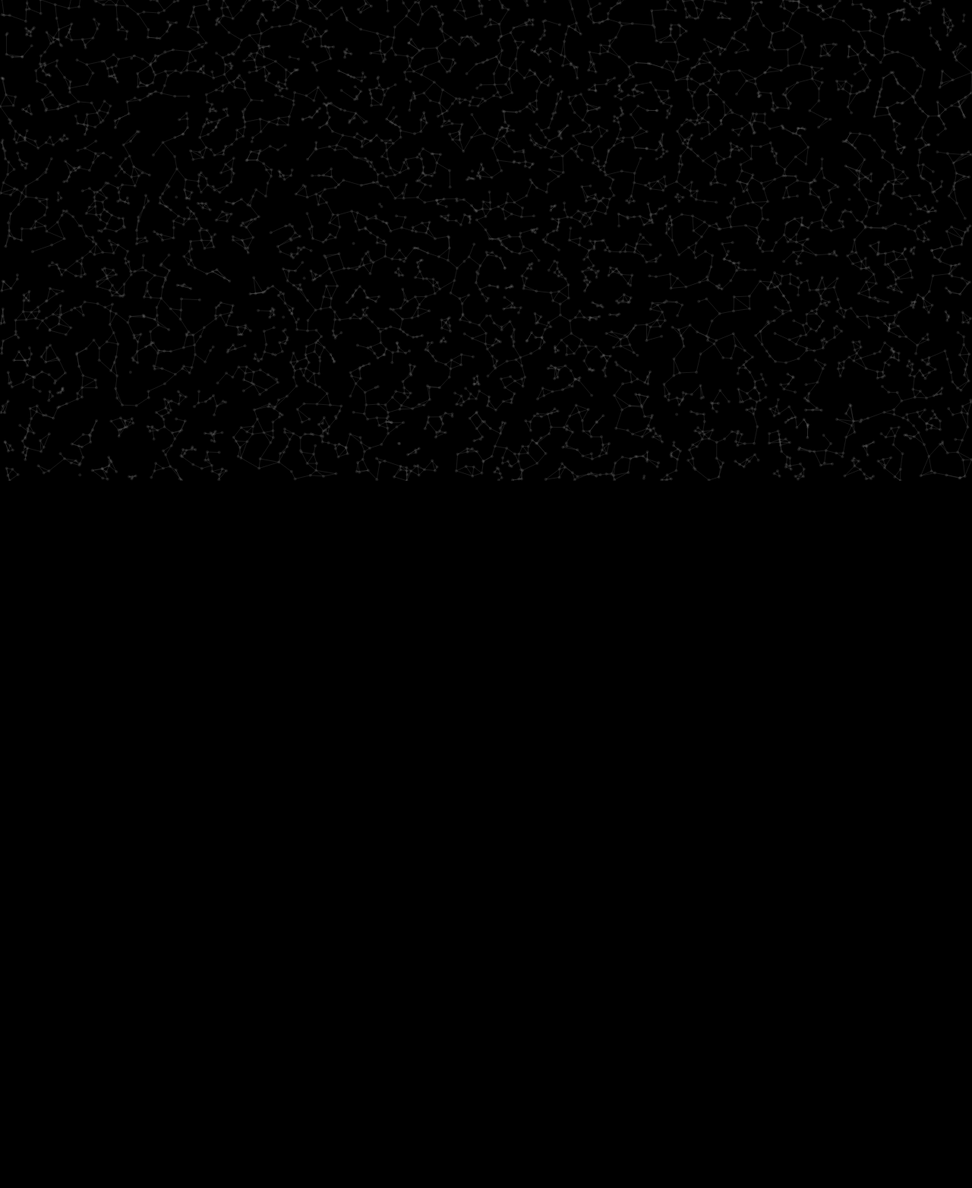
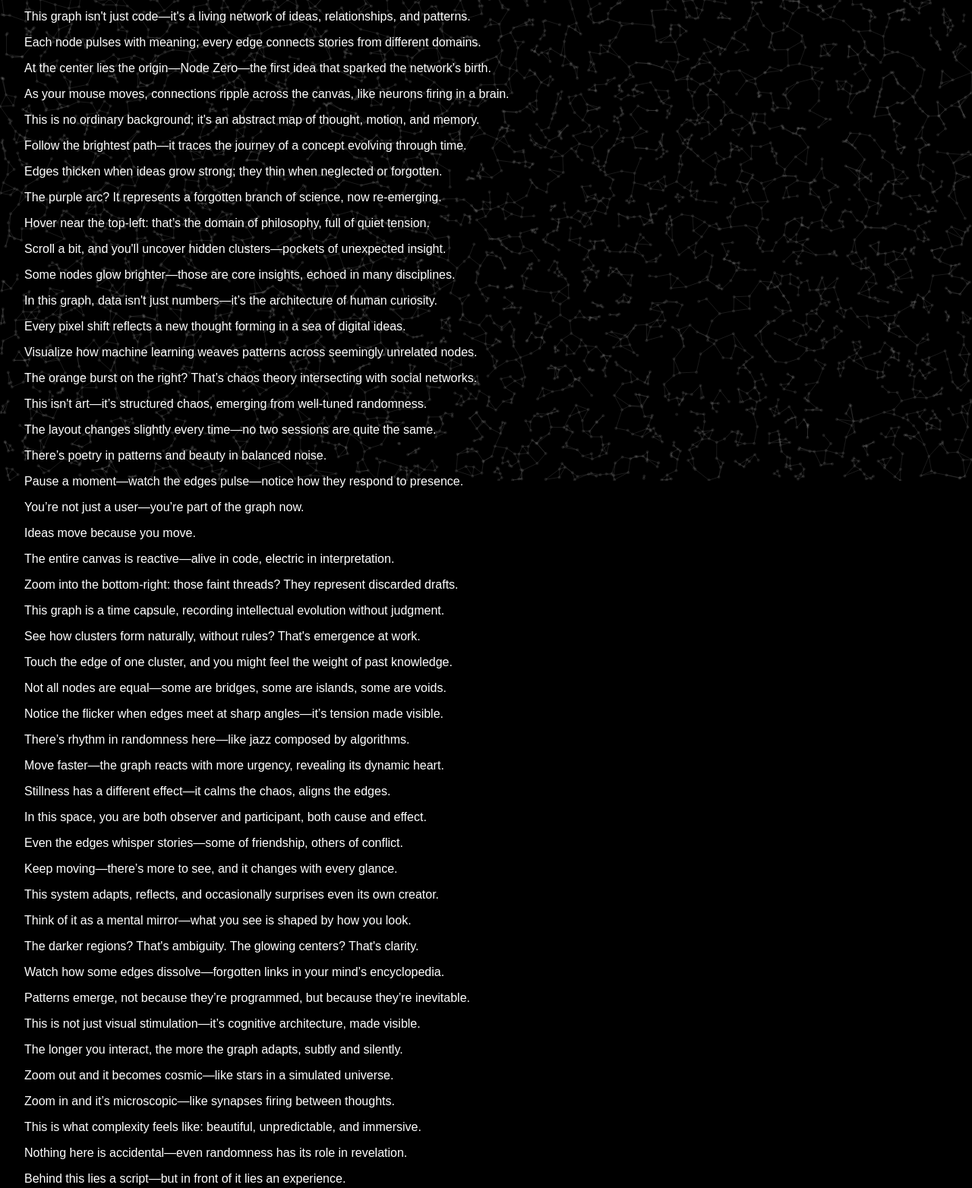
Before and after one commit to the-ray-kar/GraphBG, a plain HTML site: page demo_index.html in a window 1280 px wide. Shown: the part 167-1731 px from the top of the page at 76% size. Before the commit the page ends 1678 px from the top, so only its background shows below. Drawn offline with Linux system fonts and the light colour scheme.

Commit message:
Added story

```diff
--- a/demo_index.html
+++ b/demo_index.html
@@ -21,6 +21,55 @@
   <main>
     <h1>Animated Background</h1>
     <p>Move your mouse around to highlight edges and interact with the graph.</p>
+    <p> .. </p>
+<p>This graph isn't just code—it's a living network of ideas, relationships, and patterns.</p>
+<p>Each node pulses with meaning; every edge connects stories from different domains.</p>
+<p>At the center lies the origin—Node Zero—the first idea that sparked the network's birth.</p>
+<p>As your mouse moves, connections ripple across the canvas, like neurons firing in a brain.</p>
+<p>This is no ordinary background; it's an abstract map of thought, motion, and memory.</p>
+<p>Follow the brightest path—it traces the journey of a concept evolving through time.</p>
+<p>Edges thicken when ideas grow strong; they thin when neglected or forgotten.</p>
+<p>The purple arc? It represents a forgotten branch of science, now re-emerging.</p>
+<p>Hover near the top-left: that’s the domain of philosophy, full of quiet tension.</p>
+<p>Scroll a bit, and you'll uncover hidden clusters—pockets of unexpected insight.</p>
+<p>Some nodes glow brighter—those are core insights, echoed in many disciplines.</p>
+<p>In this graph, data isn't just numbers—it’s the architecture of human curiosity.</p>
+<p>Every pixel shift reflects a new thought forming in a sea of digital ideas.</p>
+<p>Visualize how machine learning weaves patterns across seemingly unrelated nodes.</p>
+<p>The orange burst on the right? That’s chaos theory intersecting with social networks.</p>
+<p>This isn't art—it’s structured chaos, emerging from well-tuned randomness.</p>
+<p>The layout changes slightly every time—no two sessions are quite the same.</p>
+<p>There’s poetry in patterns and beauty in balanced noise.</p>
+<p>Pause a moment—watch the edges pulse—notice how they respond to presence.</p>
+<p>You’re not just a user—you’re part of the graph now.</p>
+<p>Ideas move because you move.</p>
+<p>The entire canvas is reactive—alive in code, electric in interpretation.</p>
+<p>Zoom into the bottom-right: those faint threads? They represent discarded drafts.</p>
+<p>This graph is a time capsule, recording intellectual evolution without judgment.</p>
+<p>See how clusters form naturally, without rules? That's emergence at work.</p>
+<p>Touch the edge of one cluster, and you might feel the weight of past knowledge.</p>
+<p>Not all nodes are equal—some are bridges, some are islands, some are voids.</p>
+<p>Notice the flicker when edges meet at sharp angles—it’s tension made visible.</p>
+<p>There’s rhythm in randomness here—like jazz composed by algorithms.</p>
+<p>Move faster—the graph reacts with more urgency, revealing its dynamic heart.</p>
+<p>Stillness has a different effect—it calms the chaos, aligns the edges.</p>
+<p>In this space, you are both observer and participant, both cause and effect.</p>
+<p>Even the edges whisper stories—some of friendship, others of conflict.</p>
+<p>Keep moving—there’s more to see, and it changes with every glance.</p>
+<p>This system adapts, reflects, and occasionally surprises even its own creator.</p>
+<p>Think of it as a mental mirror—what you see is shaped by how you look.</p>
+<p>The darker regions? That's ambiguity. The glowing centers? That's clarity.</p>
+<p>Watch how some edges dissolve—forgotten links in your mind’s encyclopedia.</p>
+<p>Patterns emerge, not because they’re programmed, but because they’re inevitable.</p>
+<p>This is not just visual stimulation—it’s cognitive architecture, made visible.</p>
+<p>The longer you interact, the more the graph adapts, subtly and silently.</p>
+<p>Zoom out and it becomes cosmic—like stars in a simulated universe.</p>
+<p>Zoom in and it’s microscopic—like synapses firing between thoughts.</p>
+<p>This is what complexity feels like: beautiful, unpredictable, and immersive.</p>
+<p>Nothing here is accidental—even randomness has its role in revelation.</p>
+<p>Behind this lies a script—but in front of it lies an experience.</p>
+<p>You’ve seen a graph—but you’ve also seen a reflection of yourself in it.</p>
+
     <div style="height: 1500px;"></div>
   </main>
 
```
